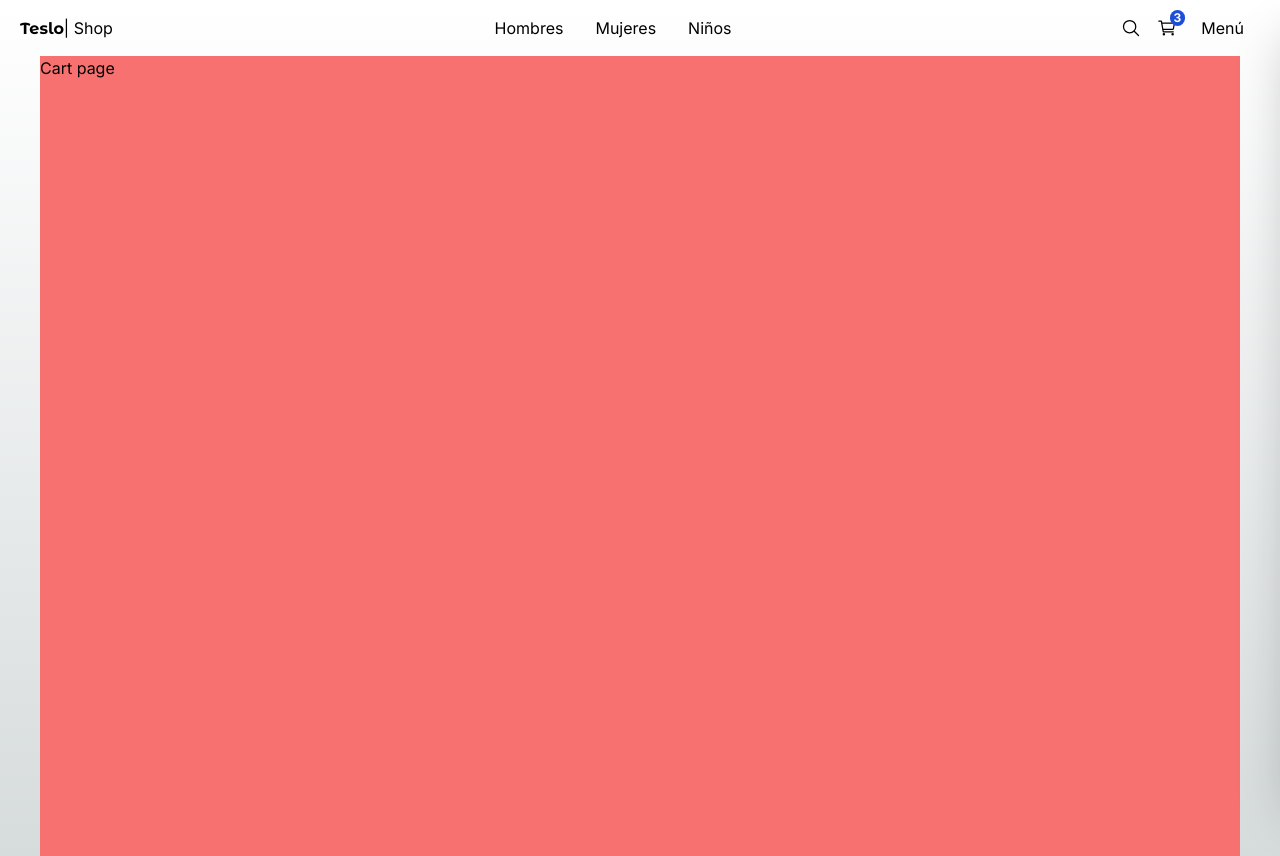
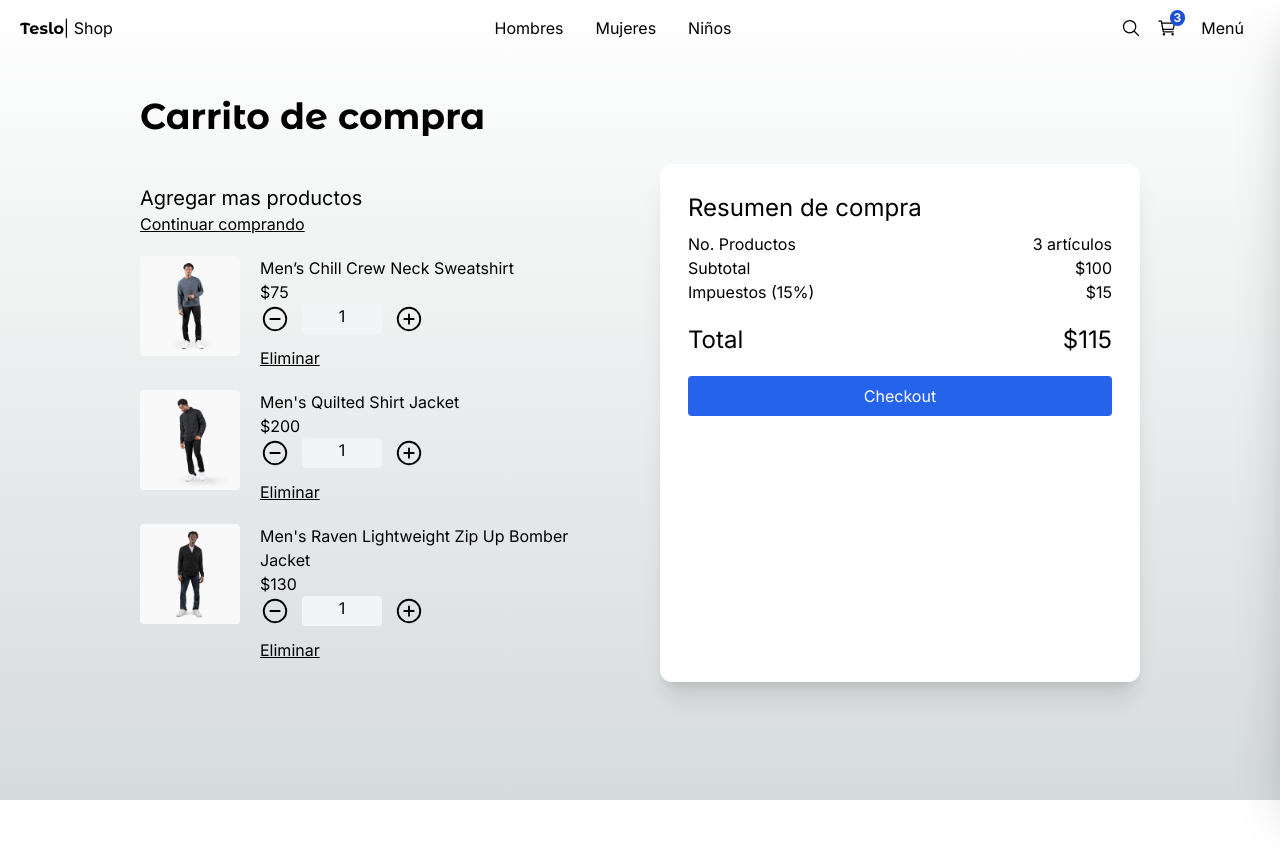
Before and after one commit to martuwilson/teslo-shop-next14, a Next.js app: page /cart in a window 1280 px wide. After the commit the page ends 800 px from the top, so only its background shows below. Built offline with nearby package versions, Linux system fonts and the light colour scheme.

Commit message:
Cart page added and fix a height in product page

```diff
--- a/src/app/(shop)/cart/page.tsx
+++ b/src/app/(shop)/cart/page.tsx
@@ -1,11 +1,101 @@
-/* eslint-disable react/display-name */
-/* eslint-disable import/no-anonymous-default-export */
+import { QuantitySelector, Title } from "@/components";
+import { initialData } from "@/seed/seed";
+import Image from "next/image";
+import Link from "next/link";
+
+
+const productsInCart = [
+  initialData.products[0],
+  initialData.products[1],
+  initialData.products[2],
+]
+
 export default function(){
     return (
-        <div className="min-h-screen bg-red-400">
-          <h1>
-            Cart page
-          </h1>
+        <div className="flex justify-center items-center mb-72 px-10 sm:px-0">
+          <div className="flex flex-col w-[1000px]">
+            <Title title="Carrito de compra" />
+
+            <div className="grid grid-cols-1 sm:grid-cols-2 gap-10">
+              {/* Carrito */}
+
+              <div className="flex flex-col mt-5">
+                <span className="text-xl">
+                  Agregar mas productos
+                </span>
+                <Link href="/" className="underline mb-5">
+                  Continuar comprando
+                </Link>
+
+
+              {/* items de carrito */}
+
+              {
+                productsInCart.map(product => (
+                  <div
+                    key={product.slug}
+                    className="flex mb-5"
+                  >
+                    <Image
+                      src={`/products/${product.images[0]}`}
+                      alt={product.title}
+                      width={100}
+                      height={100}
+                      style={{
+                        width: '100px',
+                        height: '100px'
+                      }}
+                      className="mr-5 rounded"
+                    />
+
+                    <div>
+                      <p>
+                        {product.title}
+                      </p>
+                      <p>
+                        ${product.price}
+                      </p>
+                      <QuantitySelector quantity={1} />
+                      <button className="underline mt-3">
+                        Eliminar
+                      </button>
+                    </div>
+                  </div>
+                ))
+              }
+              </div>
+
+
+
+              {/* checkout */}
+
+              <div className="bg-white rounded-xl shadow-xl p-7">
+                <h2 className="text-2xl mb-2">
+                  Resumen de compra
+                </h2>
+                <div className="grid grid-cols-2">
+                  <span>No. Productos</span>
+                  <span className="text-right">3 artículos</span>
+
+                  <span>Subtotal</span>
+                  <span className="text-right">$100</span>
+
+                  <span>Impuestos (15%)</span>
+                  <span className="text-right">$15</span>
+
+                  <span className="text-2xl mt-5">Total</span>
+                  <span className="text-right text-2xl mt-5">$115</span>
+                </div>
+
+                <div className="mt-5 mb-2 w-full">
+                  <Link href="/checkout/address" className="flex btn-primary justify-center">
+                    Checkout
+                  </Link>
+                </div>
+              </div>
+
+            </div>
+          </div>
         </div>
       );
 }
--- a/src/components/product/slide-show/ProductSlide.tsx
+++ b/src/components/product/slide-show/ProductSlide.tsx
@@ -37,6 +37,7 @@
         style={ {
           '--swiper-navigation-color': '#fff',
           '--swiper-pagination-color': '#fff',
+          height: '70%'
         } as React.CSSProperties
         }
         spaceBetween={ 10 }
```
